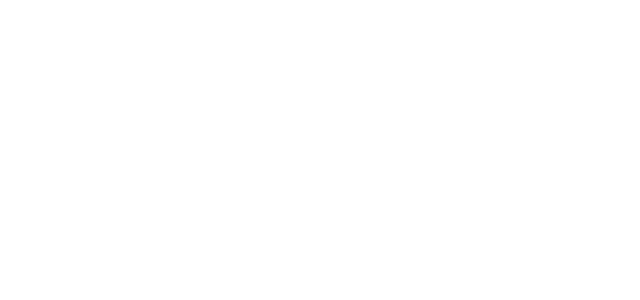
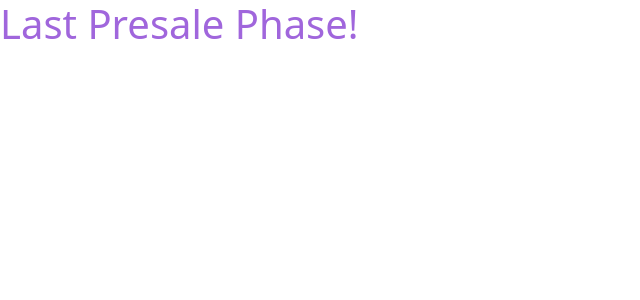
Before and after one commit to moussa32/develocity-modern-landing, a React (Create React App) app: page / in a window 1280 px wide. Shown: the top 300 px of the page, without its empty margins (0-640 px from the left). Built offline with nearby package versions, Linux system fonts and the light colour scheme.

Commit message:
added theming to bootstrap

```diff
--- a/package.json
+++ b/package.json
@@ -11,6 +11,7 @@
     "react-dom": "^18.2.0",
     "react-scripts": "5.0.1",
     "react-scroll": "^1.8.7",
+    "sass": "^1.55.0",
     "web-vitals": "^2.1.4",
     "web3modal": "^1.9.9"
   },
--- a/src/App.js
+++ b/src/App.js
@@ -1,5 +1,9 @@
 const App = () => {
-  return <div className="App"></div>;
+  return (
+    <div className="App">
+      <h1 className="text-primary">Last Presale Phase!</h1>
+    </div>
+  );
 };
 
 export default App;
--- a/src/index.js
+++ b/src/index.js
@@ -1,10 +1,8 @@
 import React from "react";
 import ReactDOM from "react-dom/client";
 import App from "./App";
-import "bootstrap/dist/css/bootstrap.min.css";
-import "bootstrap";
 import reportWebVitals from "./reportWebVitals";
-import "./styles/main.css";
+import "./styles/main.scss";
 
 const root = ReactDOM.createRoot(document.getElementById("root"));
 root.render(
--- /dev/null
+++ b/src/styles/main.scss
@@ -0,0 +1,6 @@
+$primary: #a066dc;
+$secondary: #373737;
+$dark: #0000;
+$muted: #6c757d;
+
+@import "node_modules/bootstrap/scss/bootstrap";
```
Also changed, not shown: src/styles/main.css (deleted), 1 other file (tests, documents, lock files or other folders).
